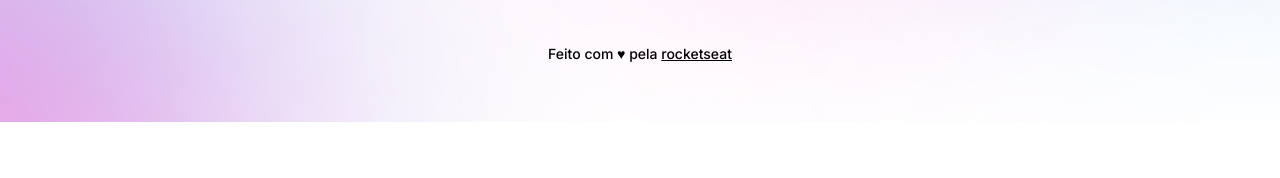
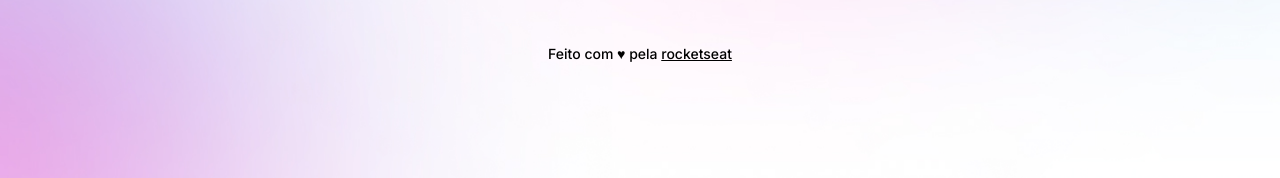
Before and after one commit to rafaela19h/projeto-curso, a plain HTML site: page index.html in a window 1280 px wide. Shown: the part 678-856 px from the top of the page. Before the commit the page ends 800 px from the top, so only its background shows below. Drawn offline with nearby package versions, Linux system fonts and the light colour scheme.

Commit message:
adicionado @media e alterado o body

```diff
--- a/style.css
+++ b/style.css
@@ -32,6 +32,7 @@ body {
   background-size: cover;
   */
   background: var(--bg-url) no-repeat top center/cover;
+  height: 100vh; /*ajuda adaptar o tamanho (cima e baixo) para outras telas*/
 }
 
 body * {
@@ -56,7 +57,7 @@ body * {
 }
 
 #profile p {
-  margin-top: 8px ;
+  margin-top: 8px;
   font-weight: 500;
   line-height: 24px;
 }
@@ -83,7 +84,9 @@ body * {
   top: 50%; /*posiciona 1/2*/
   left: 0; /*canto esquerdo*/
   z-index: 1; /*coloca button por cima do span*/
-  transform: translateY(-50%); /*movimenta o buttom dentro da borda "span" no Y*/
+  transform: translateY(
+    -50%
+  ); /*movimenta o buttom dentro da borda "span" no Y*/
 }
 
 .light #switch button {
@@ -98,7 +101,9 @@ body * {
   background: var(--surface-color);
   border: 1px solid var(--stroke-color);
   backdrop-filter: blur(4px);
-  -webkit-backdrop-filter: blur(4px); /*utilizado para ser usado em outros navegadores*/
+  -webkit-backdrop-filter: blur(
+    4px
+  ); /*utilizado para ser usado em outros navegadores*/
   border-radius: 9999px;
 }
 
@@ -165,3 +170,14 @@ footer {
   text-align: center;
   font-size: 14px;
 }
+
+/*midia queries. Adaptação para outras telas*/
+@media (min-width: 700px) {
+  :root {
+    --br-url: url(./assets/bg-desktop.jpg);
+  }
+
+  .light {
+    --br-url: url(./assets/bg-desktop-light.jpg);
+  }
+}
```
